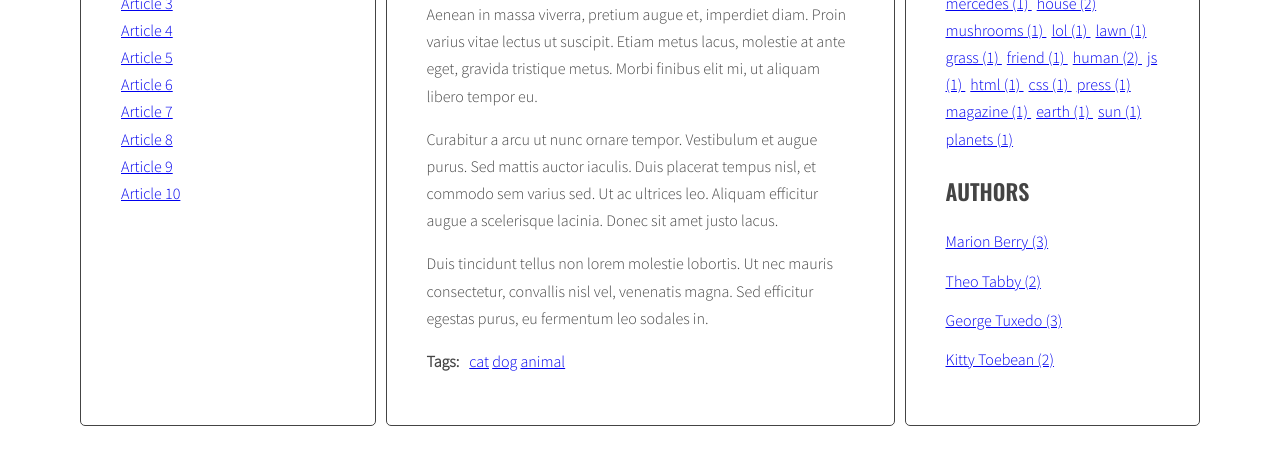
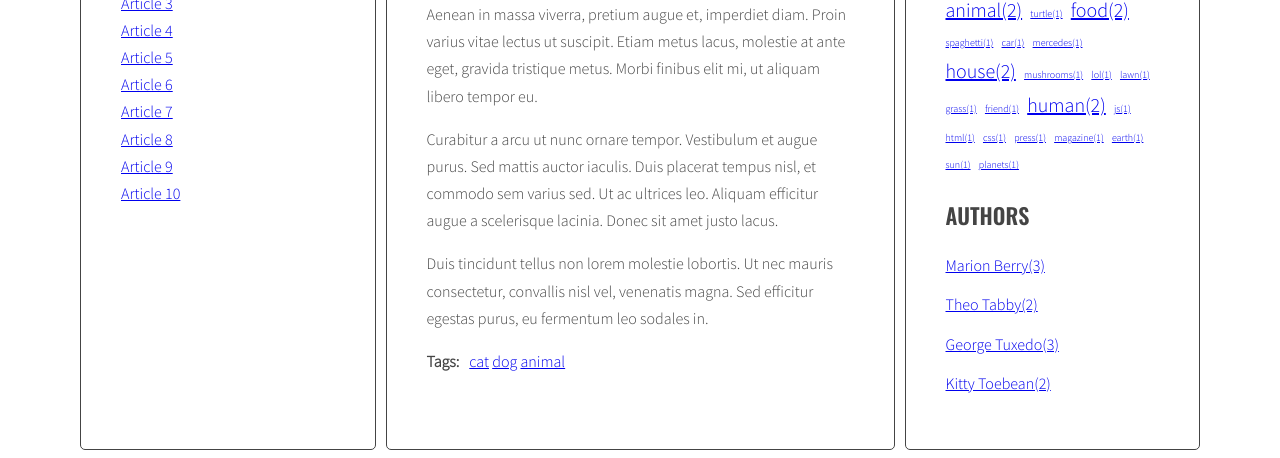
Before and after one commit to Hoffmanovsky/javascript-blog, a website: page index.html in a window 1280 px wide. Shown: the part 423-881 px from the top of the page. Before the commit the page ends 857 px from the top, so only its background shows below. Drawn offline with nearby package versions, Linux system fonts and the light colour scheme.

Commit message:
add handlebars templates

```diff
--- a/index.html
+++ b/index.html
@@ -191,6 +191,32 @@
 			</main>
 		</div>
 	</div>
+
+	<script id="template-article-link" type="text/x-handlebars-template">
+		<li><a href="#{{ id }}"><span>{{ title }}</span></a></li>
+	</script>
+
+	<script id="template-tag-link" type="text/x-handlebars-template">
+		<li><a href="#tag-{{ id }}">{{ id }}</a></li>
+	</script>
+
+	<script id="template-author-link" type="text/x-handlebars-template">
+		<p>by <a href="#author-{{ id }}">{{ id }}</a></p>
+	</script>
+
+	<script id="template-tag-cloud-link" type="text/x-handlebars-template">
+		{{#each tags}}
+			<li><a href="#tag-{{ tag }}" class="{{ classPrefix }}{{ className }}"> {{ tag }}({{ count }})</a></li>
+		{{/each}}
+	</script>
+
+	<script id="template-author-list-link" type="text/x-handlebars-template">
+		{{#each tags}}
+			<li><a href="#author-{{ author }}"> {{ author }}({{ count }})</a></li>
+		{{/each}}
+	</script>
+
+	<script src="https://cdnjs.cloudflare.com/ajax/libs/handlebars.js/4.1.0/handlebars.min.js"></script>
 	<script src="./js/script.js"></script>
 </body>
 </html>
--- a/js/script.js
+++ b/js/script.js
@@ -1,5 +1,14 @@
 {
     'use strict';
+
+    const templates = {
+        articleLink: Handlebars.compile(document.querySelector('#template-article-link').innerHTML),
+        tagLink: Handlebars.compile(document.querySelector('#template-tag-link').innerHTML),
+        authorLink: Handlebars.compile(document.querySelector('#template-author-link').innerHTML),
+        tagCloudLink: Handlebars.compile(document.querySelector('#template-tag-cloud-link').innerHTML),
+        authorListLink: Handlebars.compile(document.querySelector('#template-author-list-link').innerHTML)
+    }
+
     const titleClickHandler = function (event) {
         event.preventDefault();
         const clickedElement = this;
@@ -41,7 +50,8 @@
         for(let article of articles) {
             const articleId = article.getAttribute('id');
             const articleTitle = article.querySelector(optTitleSelector).innerHTML;
-            const linkHTML = '<li><a href="#' + articleId + '"><span>' + articleTitle + '</span></a></li>';
+            const linkHTMLData = {id: articleId, title: articleTitle};
+            const linkHTML = templates.articleLink(linkHTMLData);
             html = html + linkHTML;
         }
 
@@ -94,7 +104,8 @@
             const articleTagsArray = articleTags.split(' ');
 
             for (let tag of articleTagsArray) {
-                let tagHTML = '<li><a href="#tag-' + tag + '">' + tag + '</a></li> ';
+                const tagHTMLData = {id: tag};
+                const tagHTML = templates.tagLink(tagHTMLData);
                 html = html + tagHTML;
                 if(!allTags[tag]) {
                     allTags[tag] = 1;
@@ -107,13 +118,18 @@
         const tagList = document.querySelector('.tags');
         const tagsParams = calculateTagsParams(allTags);
         console.log('tagsParams:', tagsParams)
-        let allTagsHTML = '';
+        const allTagsData = {tags: []};
 
         for(let tag in allTags){
-            allTagsHTML += '<li><a href="#tag-' + tag + '" class="' + optCloudClassPrefix + calculateTagClass(allTags[tag], tagsParams) + '">' + tag + ' (' + allTags[tag] + ') </a></li>';
+            allTagsData.tags.push({
+                tag: tag,
+                count: allTags[tag],
+                classPrefix: optCloudClassPrefix,
+                className: calculateTagClass(allTags[tag], tagsParams)
+            });
         }
 
-        tagList.innerHTML = allTagsHTML;
+        tagList.innerHTML = templates.tagCloudLink(allTagsData);
     }
     generateTags();
 
@@ -153,7 +169,9 @@
         for (let article of articles) {
             const authorWrapper = article.querySelector(optArticleAuthorSelector);
             const articleAuthor = article.getAttribute('data-author');
-            authorWrapper.innerHTML = 'by <a href="#author-' + articleAuthor + '">' + articleAuthor + '</a> ';
+            const authorHTMLData = {id: articleAuthor};
+            const authorHTML = templates.authorLink(authorHTMLData);
+            authorWrapper.innerHTML = authorHTML;
 
             if (!allAuthors[articleAuthor]) {
                 allAuthors[articleAuthor] = 1;
@@ -162,15 +180,16 @@
             }
         }
             const authorList = document.querySelector(optAuthorsListSelector);
-            let allAuthorsHTML = '';
+            const allAuthorsData = {tags: []};
             for (let author in allAuthors){
-                allAuthorsHTML += '<li><a href="#author-' + author + '">' + author + ' (' + allAuthors[author] + ') </a></li>';
+                allAuthorsData.tags.push({
+                    author: author,
+                    count: allAuthors[author],
+                });
             }
-            authorList.innerHTML = allAuthorsHTML;
-
+            authorList.innerHTML = templates.authorListLink(allAuthorsData);
     }
     generateAuthors();
-
 
     const authorClickHandler = function(event){
         event.preventDefault();
@@ -182,7 +201,6 @@
         generateTitleLinks('[data-author="' + author + '"]')
     }
 
-
     const addClickListenerToAuthors = function(){
         const authors = document.querySelectorAll('a[href^="#author-"]');
         for (let author of authors){
--- a/sass/style.scss
+++ b/sass/style.scss
@@ -129,3 +129,25 @@ body {
     }
   }
 }
+
+/* tag sizes */
+
+.tag-size-1 {
+  font-size: 10px;
+}
+
+.tag-size-2 {
+  font-size: 16px;
+}
+
+.tag-size-3 {
+  font-size: 20px;
+}
+
+.tag-size-4 {
+  font-size: 25px;
+}
+
+.tag-size-5 {
+  font-size: 34px;
+}
```
Also changed, not shown: css/style.css, 1 other file.
